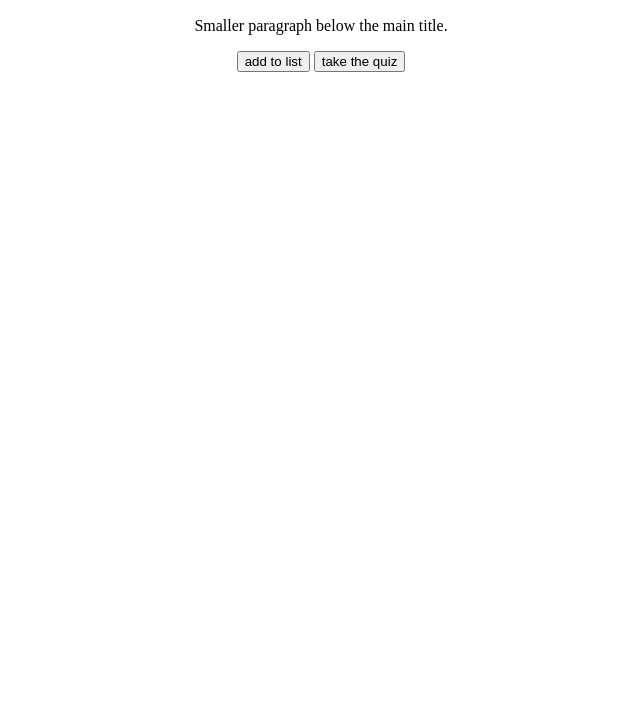
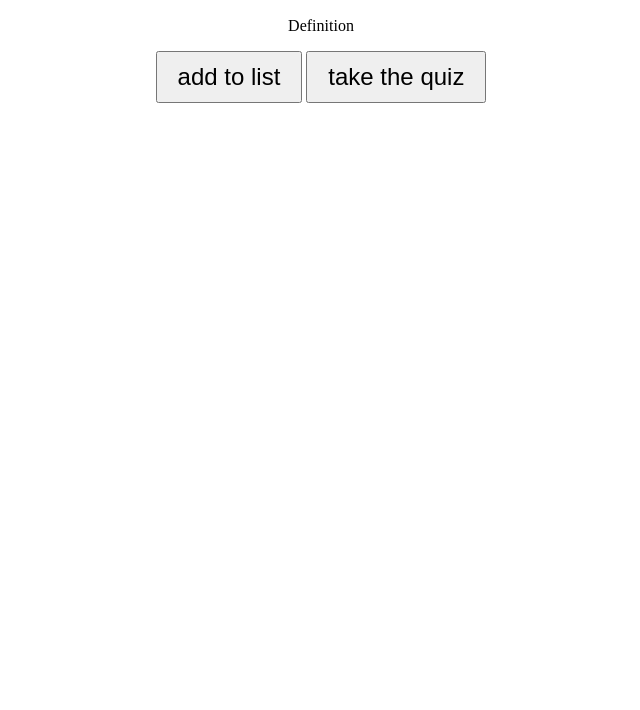
Before and after one commit to DullMathsMaster/DurHack, a plain HTML site: page site/main.html in a window 1280 px wide. Shown: the part 90-800 px from the top of the page, without its empty margins (319-959 px from the left). Drawn offline with Linux system fonts and the light colour scheme.

Commit message:
Update main HTML structure with improved button styles and content

```diff
--- a/site/main.html
+++ b/site/main.html
@@ -10,8 +10,8 @@
 </head>
 <body>
     <h1 style="font-size: 3em; margin-top: 20px;">Locution</h1>
-    <p>Smaller paragraph below the main title.</p>
-    <button onclick="">add to list</button>
-    <button onclick="">take the quiz</button>
+    <p>Definition</p>
+    <button style="font-size: 1.5em; padding: 10px 20px;" onclick="">add to list</button>
+    <button style="font-size: 1.5em; padding: 10px 20px;" onclick="">take the quiz</button>
 </body>
 </html>
```
